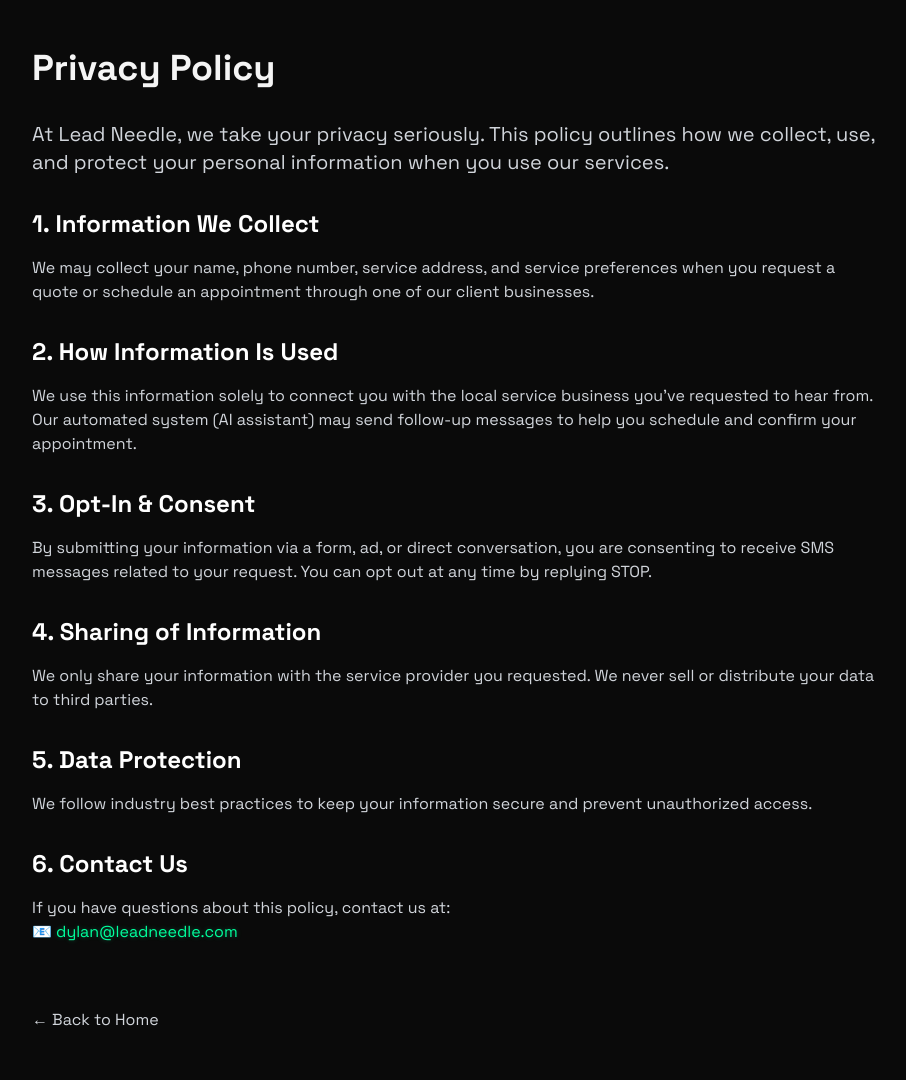
After one commit to LeadNeedle/leadneedle-ai-agent, a Flask app: page /privacy-policy in a window 1280 px wide. The commit adds this page. Shown: the whole page, without its empty margins (184-1090 px from the left). Run offline with Flask 3, Linux system fonts and the light colour scheme; some libraries are stand-ins or nearby versions.

Commit message:
Add privacy policy page and route

```diff
--- a/templates/index.html
+++ b/templates/index.html
@@ -567,6 +567,7 @@
                     <li><a href="#how-it-works" class="text-gray-400 hover:text-neon-green transition duration-300">How It Works</a></li>
                     <li><a href="#about" class="text-gray-400 hover:text-neon-green transition duration-300">About</a></li>
                     <li><a href="#contact" class="text-gray-400 hover:text-neon-green transition duration-300">Contact</a></li>
+                    <li><a href="/privacy-policy.html" class="text-gray-400 hover:text-neon-green transition duration-300">Privacy Policy</a></li>
                 </ul>
             </div>
         </div>
--- /dev/null
+++ b/templates/privacy-policy.html
@@ -0,0 +1,69 @@
+<!DOCTYPE html>
+<html lang="en">
+<head>
+  <meta charset="UTF-8">
+  <meta name="viewport" content="width=device-width, initial-scale=1">
+  <title>Privacy Policy | Lead Needle</title>
+  <script src="https://cdn.tailwindcss.com"></script>
+  <style>
+    :root {
+      --neon-green: #00ff9d;
+      --dark-bg: #0a0a0a;
+      --darker-bg: #050505;
+    }
+    body {
+      font-family: 'Space Grotesk', sans-serif;
+      background-color: var(--dark-bg);
+      color: #f5f5f5;
+    }
+    .neon-text {
+      color: var(--neon-green);
+      text-shadow: 0 0 5px rgba(0, 255, 157, 0.3);
+    }
+  </style>
+  <link href="https://fonts.googleapis.com/css2?family=Space+Grotesk:wght@300;400;500;600;700&display=swap" rel="stylesheet">
+</head>
+<body class="min-h-screen">
+  <div class="container mx-auto px-6 py-12 max-w-4xl">
+    <h1 class="text-4xl font-bold mb-8">Privacy Policy</h1>
+    <div class="space-y-8 text-gray-300">
+      <p class="text-xl">At Lead Needle, we take your privacy seriously. This policy outlines how we collect, use, and protect your personal information when you use our services.</p>
+
+      <div>
+        <h2 class="text-2xl font-bold mb-4 text-white">1. Information We Collect</h2>
+        <p>We may collect your name, phone number, service address, and service preferences when you request a quote or schedule an appointment through one of our client businesses.</p>
+      </div>
+
+      <div>
+        <h2 class="text-2xl font-bold mb-4 text-white">2. How Information Is Used</h2>
+        <p>We use this information solely to connect you with the local service business you've requested to hear from. Our automated system (AI assistant) may send follow-up messages to help you schedule and confirm your appointment.</p>
+      </div>
+
+      <div>
+        <h2 class="text-2xl font-bold mb-4 text-white">3. Opt-In & Consent</h2>
+        <p>By submitting your information via a form, ad, or direct conversation, you are consenting to receive SMS messages related to your request. You can opt out at any time by replying STOP.</p>
+      </div>
+
+      <div>
+        <h2 class="text-2xl font-bold mb-4 text-white">4. Sharing of Information</h2>
+        <p>We only share your information with the service provider you requested. We never sell or distribute your data to third parties.</p>
+      </div>
+
+      <div>
+        <h2 class="text-2xl font-bold mb-4 text-white">5. Data Protection</h2>
+        <p>We follow industry best practices to keep your information secure and prevent unauthorized access.</p>
+      </div>
+
+      <div>
+        <h2 class="text-2xl font-bold mb-4 text-white">6. Contact Us</h2>
+        <p>If you have questions about this policy, contact us at:<br>
+        📧 <a href="mailto:dylan@leadneedle.com" class="neon-text">dylan@leadneedle.com</a></p>
+      </div>
+
+      <div class="pt-8">
+        <a href="/" class="text-neon-green hover:underline">← Back to Home</a>
+      </div>
+    </div>
+  </div>
+</body>
+</html>
--- a/website.py
+++ b/website.py
@@ -7,3 +7,7 @@ website_bp = Blueprint('website_bp', __name__, template_folder='templates')
 @website_bp.route('/')
 def home():
     return render_template("index.html")
+
+@website_bp.route('/privacy-policy')
+def privacy_policy():
+    return render_template("privacy-policy.html")
```
